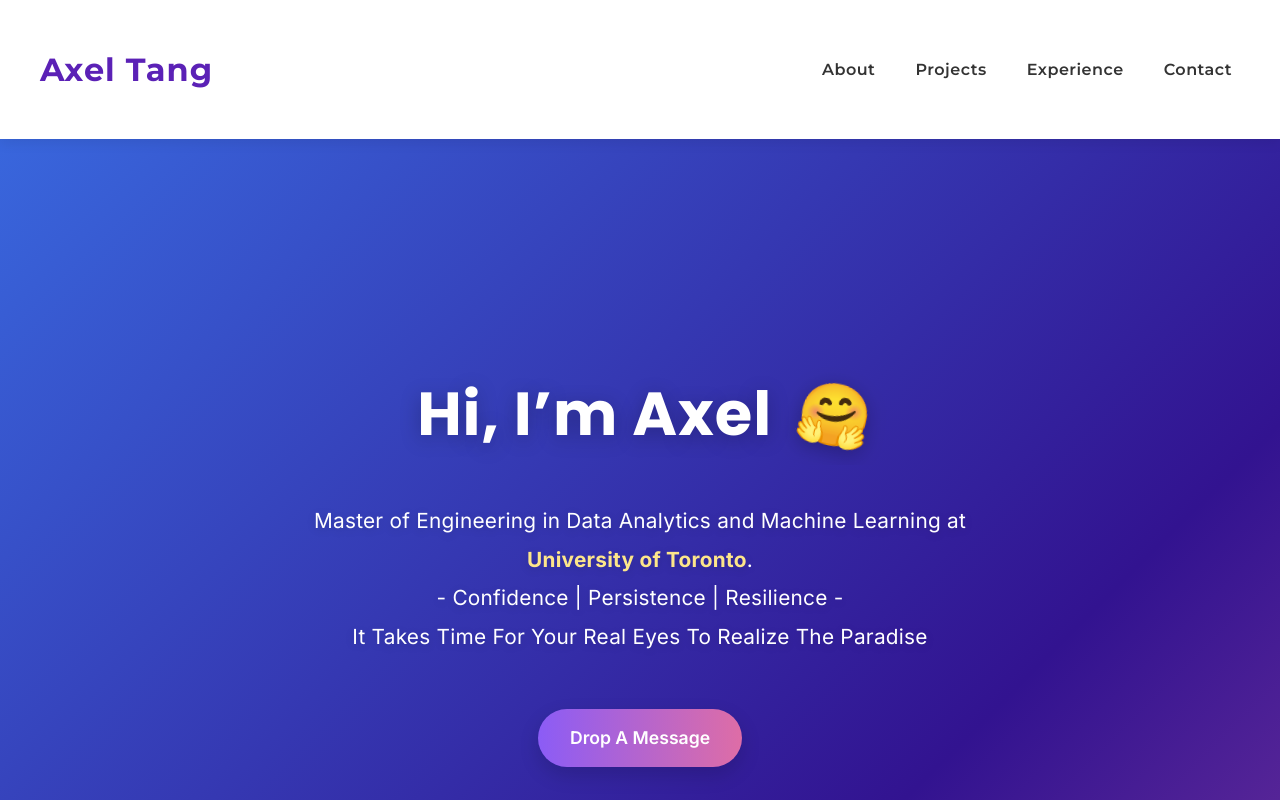
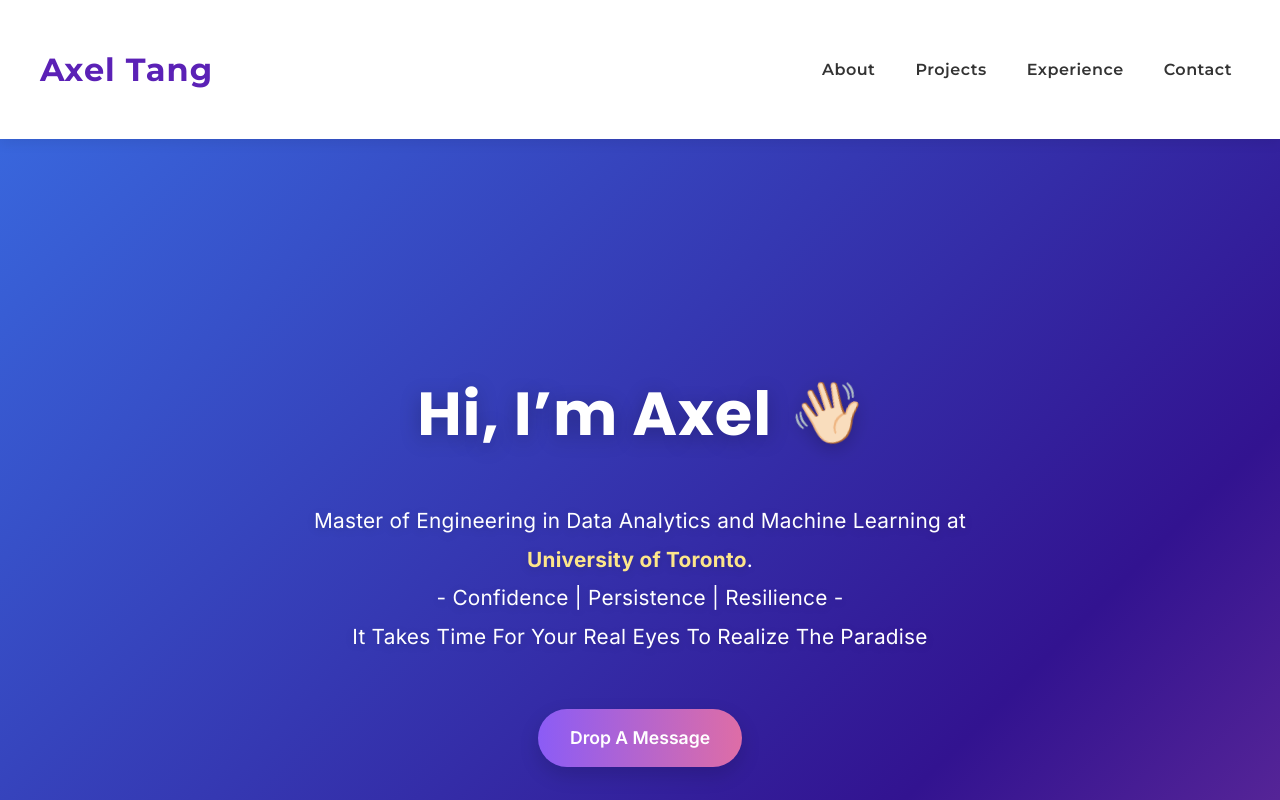
Before and after one commit to AxelTWC/axeltwc.github.io, a React (Create React App) app in the folder my-app/: page / in a window 1280 px wide. Shown: the top 800 px of the page. Built offline with nearby package versions, Linux system fonts and the light colour scheme.

Commit message:
Update Emojis

```diff
--- a/my-app/src/App.css
+++ b/my-app/src/App.css
@@ -527,7 +527,7 @@ a, a:visited {
 .wave {
   display: inline-block;
   animation: wave 1.2s infinite;
-  transform-origin: bottom center; /* pivot point */
+  transform-origin: 70% 70%; /* pivot point of hand */
 }
 
 @keyframes wave {
@@ -582,3 +582,19 @@ a, a:visited {
   transform: translateY(-8px) scale(1.02);
   box-shadow: 0 25px 50px rgba(0,0,0,0.2);
 }
+
+.face-wave {
+  display: inline-block; /* needed for transform */
+  transform-origin: bottom center; /* pivot from bottom of emoji */
+  animation: wave 2s infinite;
+}
+
+@keyframes wave {
+  0%   { transform: rotate(0deg); }
+  15%  { transform: rotate(14deg); }
+  30%  { transform: rotate(-8deg); }
+  45%  { transform: rotate(14deg); }
+  60%  { transform: rotate(-4deg); }
+  75%  { transform: rotate(10deg); }
+  100% { transform: rotate(0deg); }
+}
--- a/my-app/src/App.js
+++ b/my-app/src/App.js
@@ -42,7 +42,7 @@ export default function App() {
 
       {/* Hero Section */}
       <section className="hero">
-        <h2 className="hero-title">Hi, I’m Axel <span className="wave">🤗</span></h2>
+        <h2 className="hero-title">Hi, I’m Axel <span className="wave">👋🏻</span></h2>
         <p className="hero-text slide-up">
           Master of Engineering in Data Analytics and Machine Learning at <span className="highlight">University of Toronto</span>.
           <br></br>
@@ -165,7 +165,7 @@ export default function App() {
       <section id="contact" className="contact reveal">
         <h3>Let’s Connect</h3>
         <p>General enquires or interested in my projects?<br>
-        </br>Email below or message on LinkedIn :) | Come along and say hi! I like talking... xD</p>
+        </br>Email below or message on LinkedIn :) | Come along and say hi <span className="face-wave">🤗</span>!!!</p>
         <div className="contact-links">
           <a href="mailto:axel.tang@mail.utoronto.ca" className="contact-icon"><Mail /></a>
           <a href="https://www.linkedin.com/in/axel-tang-2b22572b6/" target="_blank" rel="noreferrer" className="contact-icon"><Linkedin /></a>
```
